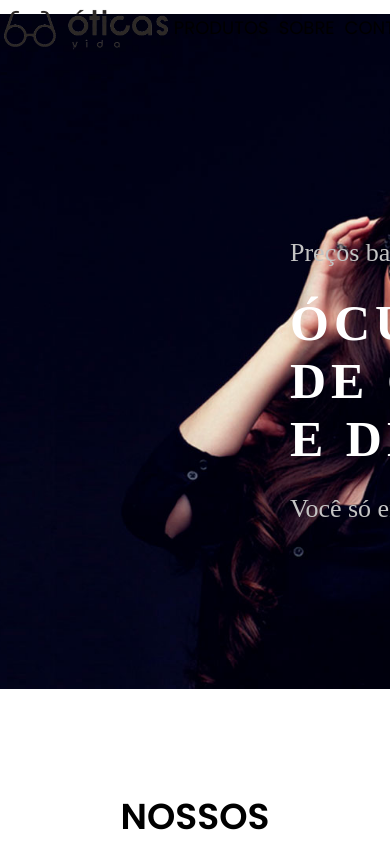
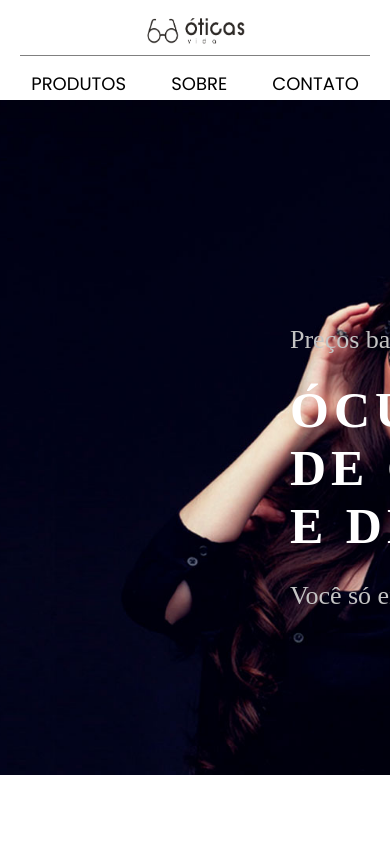
Before and after one commit to LeandroMayron/-tica-viva, a React (Create React App) app: page / in a window 390 px wide. Shown: the top 844 px of the page. Built offline with nearby package versions, Linux system fonts and the light colour scheme; a web font is replaced by a local one.

Commit message:
(Style) Estilizado o header para tela de max-width: 551px

```diff
--- a/src/Componentes/Topo/Style.css
+++ b/src/Componentes/Topo/Style.css
@@ -29,3 +29,43 @@ a{
     font-size: 18px;
     line-height: 5px;
 }
+
+@media only screen and (max-width:551px){
+    header{
+        width: 100%;
+        height: 100px;
+        display: flex;
+    }
+
+    .topo{
+        margin: 0 auto;
+        display: flex;
+        flex-direction: column;
+        justify-content: center;
+    }
+
+    .containerLogo{
+        width: 350px;
+        height: 50px;
+        margin: 10px auto;
+        display: flex;
+        justify-content: center;
+        align-items: center;
+        border-bottom: 1px solid gray;
+    }
+
+    img{
+        width: 100px;
+        height: 40px;
+        padding-bottom: 10px;
+        align-items: center;
+    }
+
+    nav{
+        width: 40vh;
+        height: 50px;
+        display: flex;
+        margin: 0 auto;
+    }
+
+}
--- a/src/Componentes/Topo/index.js
+++ b/src/Componentes/Topo/index.js
@@ -5,7 +5,9 @@ export default function Topo() {
     return (
         <header className='limitarSecao'>
             <div className='topo'>
+                <div className='containerLogo'>
                 <img src={Logo} alt="Logo" />
+                </div>
                 <nav>
                     <a href="#produtos">PRODUTOS</a>
                     <a href="#sobre">SOBRE</a>
```
